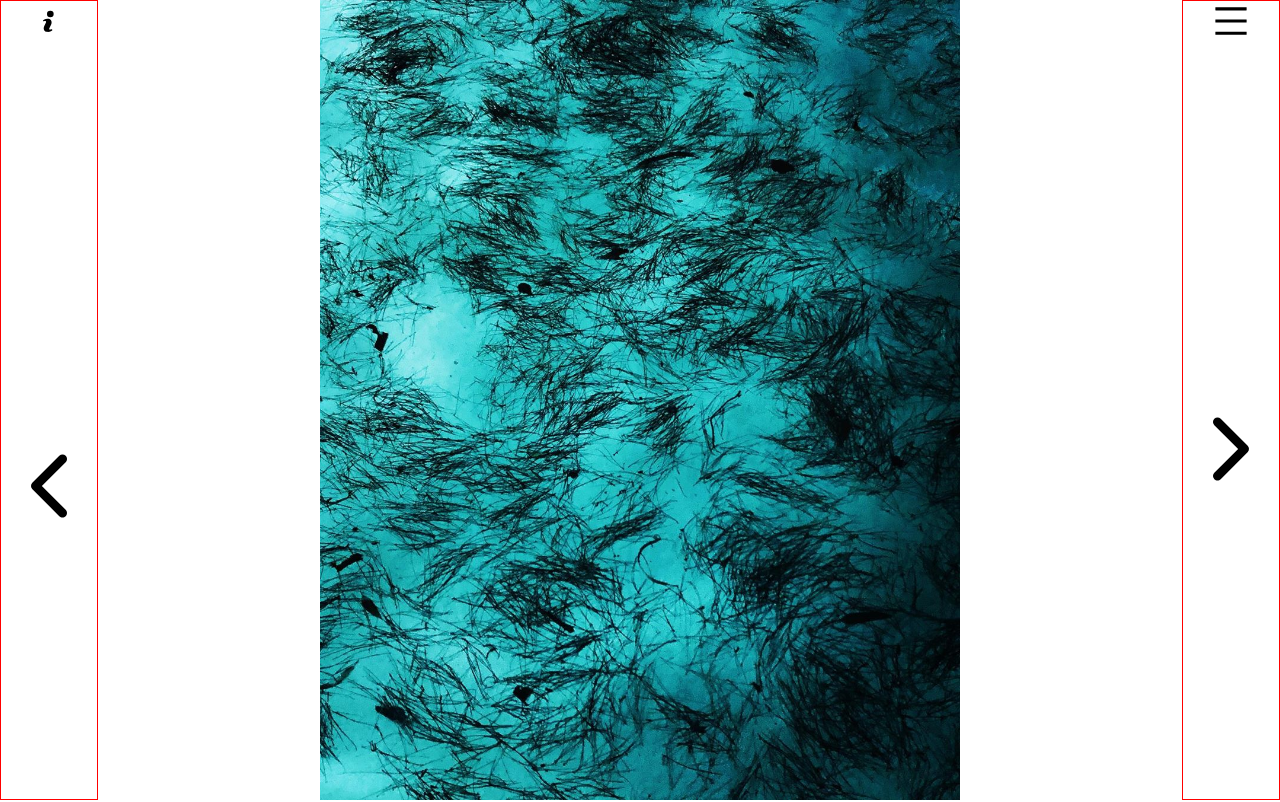
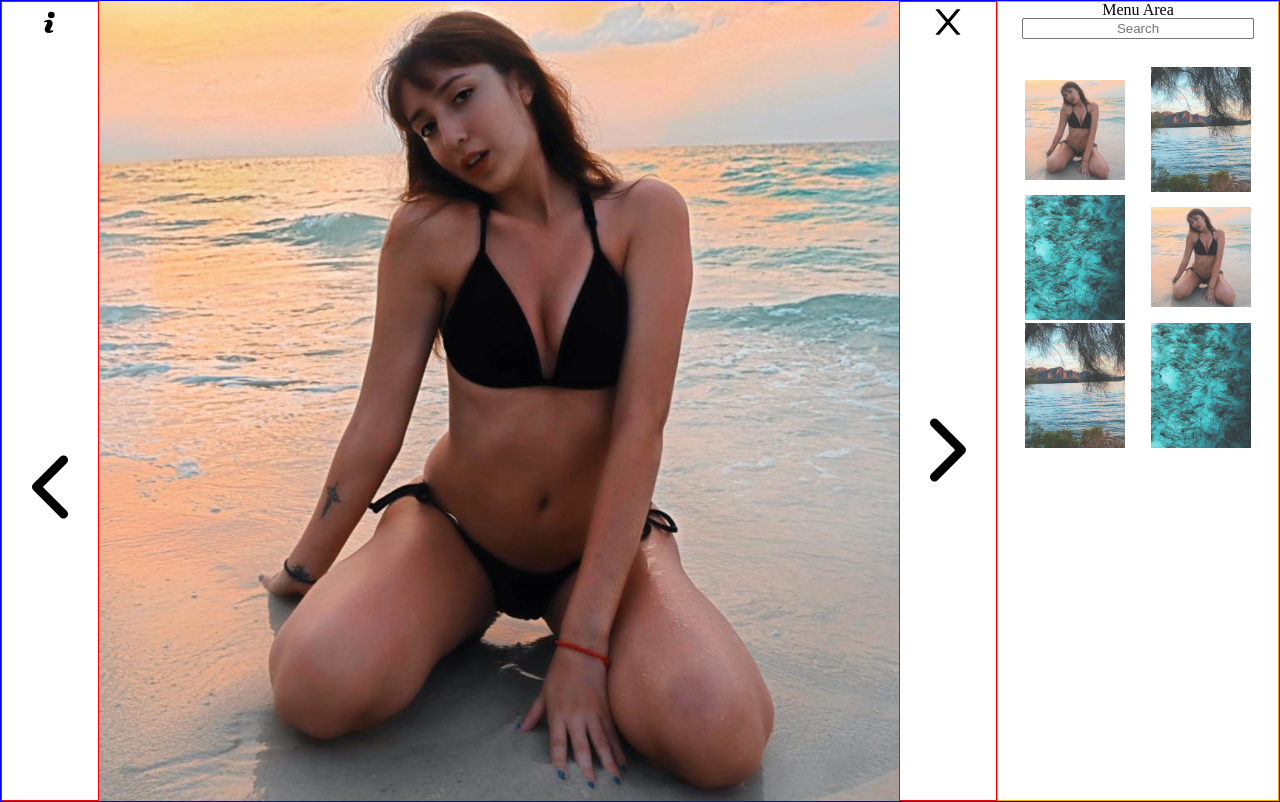
Before and after one commit to Josh-Diamond/mg_photography_frontend, a React (Create React App) app in the folder client/: page /gallery in a window 1280 px wide. Built offline with nearby package versions, Linux system fonts and the light colour scheme.

Commit message:
images page

```diff
--- a/client/src/App.css
+++ b/client/src/App.css
@@ -51,7 +51,7 @@ table {
   text-align: center;
   height: 100%;
 }
-@import "~react-image-gallery/styles/css/image-gallery.css";
+
 .section-test {
 				height: 100%;
                 width: 100%;
--- /dev/null
+++ b/client/src/components/Thumbnail.jsx
@@ -0,0 +1,21 @@
+import React from 'react'
+import { css } from 'emotion'
+
+export default function Thumbnail({ image, setSelected }) {
+    return (
+        <div onClick={() => setSelected(image)} className={css({
+            cursor: 'pointer',
+            boxSizing: 'border-box',
+            opacity: .8,
+            "&:hover": {
+                opacity: 1
+            }
+        })}>
+            <img src={image} className={css({
+                maxWidth: '100px',
+                // opacity: '.8'
+                // height: '125px'
+            })} />
+        </div>
+    )
+}
--- a/client/src/views/Pictures.jsx
+++ b/client/src/views/Pictures.jsx
@@ -9,16 +9,25 @@ import model from '../static/modeling.jpg'
 import photography from '../static/photography.jpg'
 import art from '../static/art.jpg'
 import { FaCalculator } from 'react-icons/fa'
+import Thumbnail from '../components/Thumbnail'
 
 export default function Pictures({ history }) {
-    const [openMenu, setOpenMenu] = useState(false)
-    const [selected, setSelected] = useState('')
+    const [openMenu, setOpenMenu] = useState(true)
+    const [selected, setSelected] = useState(model)
 
     const goBack = () => {
         history.goBack()
     }
 
     return (
+
+
+        <div className={css({
+            border: '1px solid blue',
+            display: 'flex'
+        })}>
+
+
         <div className={css({
             display: 'flex',
             width: '100%',
@@ -60,7 +69,7 @@ export default function Pictures({ history }) {
                 justifyContent: 'center',
                 height: '100vh'
             })}>
-                <img src={art} className={css({
+                <img src={selected} className={css({
                     maxHeight: '100vh',
                     maxWidth: '100vw',
                 })} />
@@ -85,7 +94,49 @@ export default function Pictures({ history }) {
                         marginTop: 'calc(50vh - 40px)'
                     })} />
             </section>
+
         </div>
+
+
+        {/* menu */}
+         {/* menu */}
+         <section className={ openMenu ? css({
+                maxWidth: '25%',
+                minWidth: '250px',
+                border: '1px solid orange',
+                display: 'flex',
+                flexDirection: 'column'
+            }) : css({
+                display: 'none'
+            })}>
+                Menu Area
+                <input placeholder='Search' className={css({
+                    width: '80%',
+                    margin: '0 auto',
+                    marginBottom: '10%',
+                    "::placeholder": {
+                        textAlign: 'center'
+                    }
+                })} />
+                <div className={css({
+                    maxHeight: '95vh',
+                    overflowY: 'scroll',
+                    boxSizing: 'border-box',
+                    display: 'flex',
+                    flexWrap: 'wrap',
+                    justifyContent: 'space-evenly',
+                    alignItems: 'center'
+                })}>
+                    <Thumbnail image={model} setSelected={setSelected} />
+                    <Thumbnail image={photography} setSelected={setSelected} />
+                    <Thumbnail image={art} setSelected={setSelected} />
+                    <Thumbnail image={model} setSelected={setSelected} />
+                    <Thumbnail image={photography} setSelected={setSelected} />
+                    <Thumbnail image={art} setSelected={setSelected} />
+                </div>
+            </section>
+
+    </div>
     )
 }
 
@@ -193,3 +244,74 @@ export default function Pictures({ history }) {
 
     //         </section>
     //     </div>
+
+
+    //////////////////////////////////
+    // fullscreen
+    // <div className={css({
+    //     display: 'flex',
+    //     width: '100%',
+    //     justifyContent: 'space-between',
+    //     boxSizing: 'border-box',
+    // })}>
+    //     <section className={css({
+    //         border: '1px solid red',
+    //         display: 'flex',
+    //         flexDirection: 'column',
+    //         alignItems: 'center'
+    //     })}>
+    //         {/* <MdInfoOutline className={css({
+    //             fontSize: '2rem',
+    //             marginTop: '5px'
+    //         })} />
+    //         <GoInfo className={css({
+    //             fontSize: '2rem',
+    //             marginTop: '5px'
+    //         })} />
+    //         <TiInfoOutline className={css({
+    //             fontSize: '2rem',
+    //             marginTop: '5px'
+    //         })} /> */}
+    //         <TiInfoLarge className={css({
+    //             fontSize: '2rem',
+    //             marginTop: '5px'
+    //         })} />
+    //         <IoIosArrowBack className={css({
+    //             fontSize: '6rem',
+    //             cursor: 'pointer',
+    //             marginTop: 'calc(50vh)'
+    //         })} />
+    //     </section>
+    //     <section className={css({
+    //         boxSizing: "border-box",
+    //         display: 'flex',
+    //         alignItems: 'center',
+    //         justifyContent: 'center',
+    //         height: '100vh'
+    //     })}>
+    //         <img src={art} className={css({
+    //             maxHeight: '100vh',
+    //             maxWidth: '100vw',
+    //         })} />
+    //     </section>
+    //     <section className={css({
+    //         border: '1px solid red',
+    //         display: 'flex',
+    //         flexDirection: 'column',
+    //         alignItems: 'center',
+    //     })}>
+    //         {openMenu ? <AiOutlineClose className={css({
+    //                 fontSize: '2.5rem',
+    //                 cursor: 'pointer'
+    //             })} onClick={() => setOpenMenu(false)} /> :
+    //             <AiOutlineMenu className={css({
+    //                 fontSize: '2.5rem',
+    //                 cursor: 'pointer'
+    //             })} onClick={() => setOpenMenu(true)} />}
+    //             <IoIosArrowForward className={css({
+    //                 fontSize: '6rem',
+    //                 cursor: 'pointer',
+    //                 marginTop: 'calc(50vh - 40px)'
+    //             })} />
+    //     </section>
+    // </div>
```
Also changed, not shown: client/public/index.html (+20 -0 lines).
